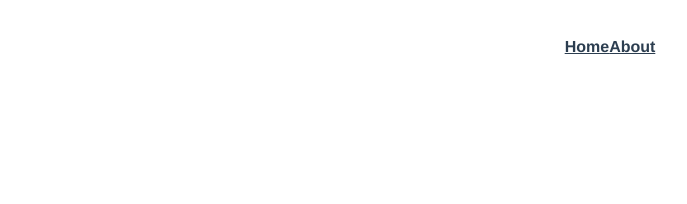
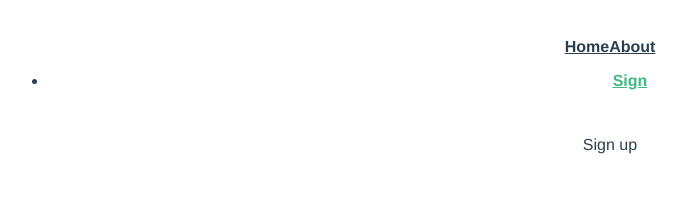
Before and after one commit to bbeee21/vue-test4, a Vue app in the folder frontend/: page /signup in a window 1280 px wide. Before the commit this address had no page. Shown: the top 204 px of the page, without its empty margins (30-717 px from the left). Built offline with nearby package versions, Linux system fonts and the light colour scheme.

Commit message:
SignUp 컨텐츠 제작

```diff
--- a/frontend/src/App.vue
+++ b/frontend/src/App.vue
@@ -2,6 +2,11 @@
   <nav>
     <router-link to="/home">Home</router-link>
     <router-link to="/about">About</router-link>
+    <div class="list-items">
+      <ul class="list-inline h4">
+        <li class="list-inline-item"><router-link class="path-link" to="/signup">Sign</router-link></li>
+      </ul>
+    </div>
   </nav>
   <router-view/>
 </template>
--- a/frontend/src/router/index.js
+++ b/frontend/src/router/index.js
@@ -1,5 +1,8 @@
 import { createRouter, createWebHistory } from 'vue-router'
+
+
 import Home from '../views/Home.vue'
+import SignUpCont from '../views/SignUpCont.vue'
 
 const routes = [
   {
@@ -7,14 +10,13 @@ const routes = [
     name: 'home',
     component: Home,
   },
+
   {
-    path: '/about',
-    name: 'about',
-    // route level code-splitting
-    // this generates a separate chunk (about.[hash].js) for this route
-    // which is lazy-loaded when the route is visited.
-    component: () => import(/* webpackChunkName: "about" */ '../views/AboutView.vue')
-  }
+    path: '/signup',
+    name: 'Sign_up',
+    component: SignUpCont,
+  },
+
 ]
 
 const router = createRouter({
--- a/frontend/src/views/SignUpCont.vue
+++ b/frontend/src/views/SignUpCont.vue
@@ -1,5 +1,9 @@
 <template>
+  <div class="signup-cont container rounder p-4 pb-2 bg-white">
+    <label class="h1 mb-3">Sign up</label>
 
+
+  </div>
 </template>
 
 <script>
```
